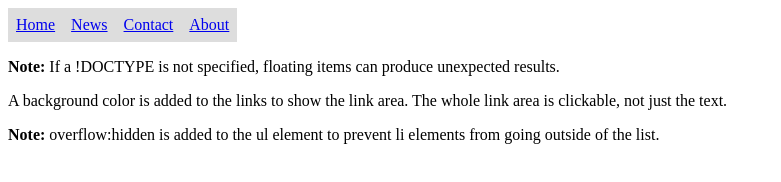
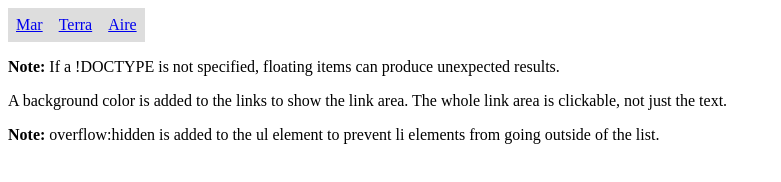
Before and after one commit to MARC8br/repoweb, a plain HTML site: page index.html in a window 1280 px wide. Shown: the whole page, without its empty margins (0-781 px from the left). Drawn offline with Linux system fonts and the light colour scheme.

Commit message:
Update index.html

```diff
--- a/index.html
+++ b/index.html
@@ -23,10 +23,9 @@ li a {
 <body>
 
 <ul>
-  <li><a href="#home">Home</a></li>
-  <li><a href="#news">News</a></li>
-  <li><a href="#contact">Contact</a></li>
-  <li><a href="#about">About</a></li>
+  <li><a href="#home">Mar</a></li>
+  <li><a href="#news">Terra</a></li>
+  <li><a href="#contact">Aire</a></li>
 </ul>
 
 <p><b>Note:</b> If a !DOCTYPE is not specified, floating items can produce unexpected results.</p>
```
